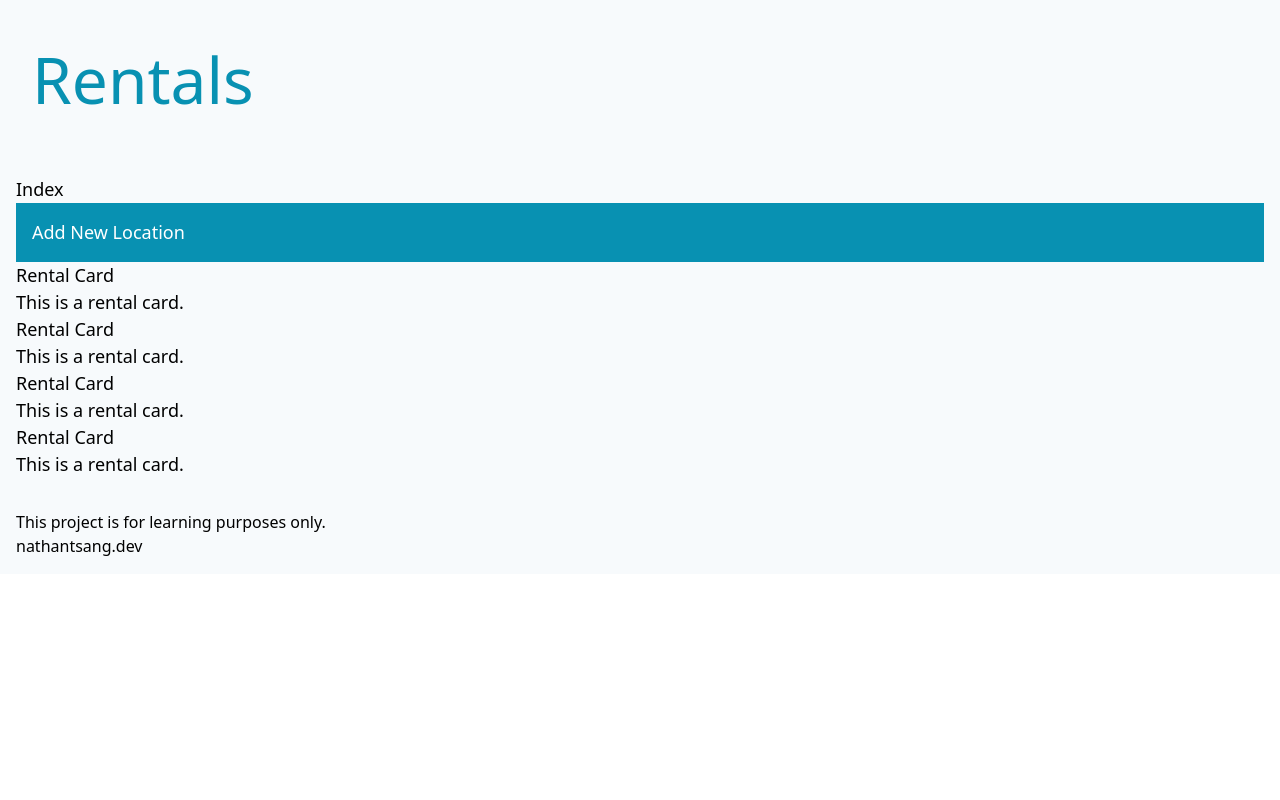
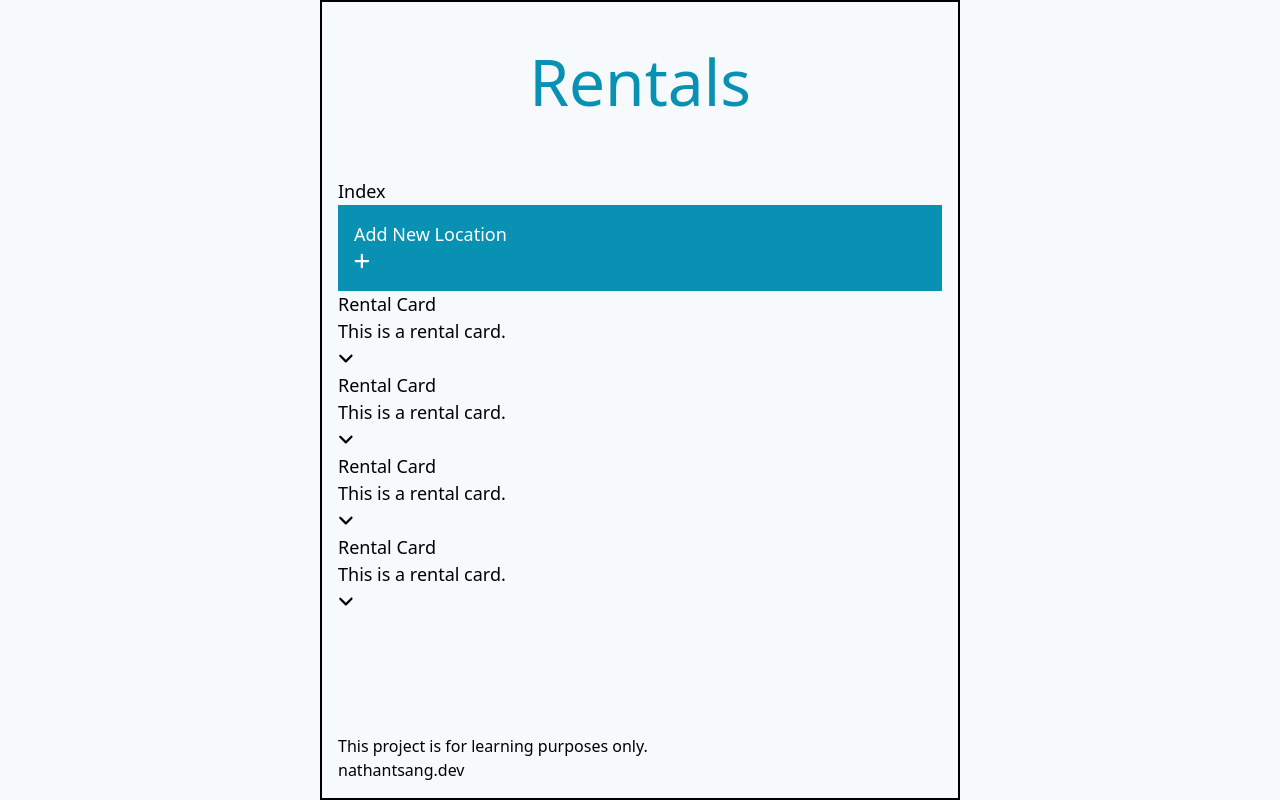
Before and after one commit to nathan-ts/rental-tracker, a Nuxt app: page / in a window 1280 px wide. Built offline with nearby package versions, Linux system fonts and the light colour scheme.

Commit message:
add tailwind styling and adjust screen layout

```diff
--- a/components/Header.vue
+++ b/components/Header.vue
@@ -1,6 +1,6 @@
 <template>
-	<div class="p-8 text-6xl text-cyan-600 bg-gray-100 ">
-		Rentals
+	<div class="flex justify-center p-8 text-6xl text-cyan-600 bg-gray-100">
+		<p>Rentals</p>
 	</div>
 </template>
 
--- a/components/NewLocation.vue
+++ b/components/NewLocation.vue
@@ -1,7 +1,7 @@
 <template>
 	<div class="p-4 bg-cyan-600 text-white">
 		<p>Add New Location</p>
-		<font-awesome-icon icon="fa-solid fa-plus" />
+		<font-awesome-icon :icon="['fas', 'plus']"/>
 	</div>
 </template>
 
--- a/components/RentalCard.vue
+++ b/components/RentalCard.vue
@@ -1,8 +1,8 @@
 <template>
 	<div>
 		<p>Rental Card</p>
-		<font-awesome-icon icon="fa-solid fa-angle-down" />
 		<p>This is a rental card.</p>
+		<font-awesome-icon :icon="['fas', 'angle-down']"/>
 	</div>
 </template>
 
--- a/components/RentalCardOpen.vue
+++ b/components/RentalCardOpen.vue
@@ -1,10 +1,26 @@
 <template>
 	<div>
-		<p>Rental Card - Open</p>
-		<font-awesome-icon icon="fa-solid fa-angle-up" />
+		<div class="card-header">
+			<div>House</div>
+			<font-awesome-icon :icon="['fas', 'angle-up']"/>
+		</div>
+		<div class="card-body">
+			<div class="name">
 
-		<font-awesome-icon icon="fa-regular fa-pen" />
-		<font-awesome-icon icon="fa-regular fa-trash-can" />
+			</div>
+		</div>
+		<div class="card-footer flex flex-row justify-between text-xs tracking-wide">
+			<div class="edit-icon flex flex-row content-center">
+				<font-awesome-icon :icon="['fas', 'pen']" class="text-xl"/>
+				<div>EDIT</div>
+			</div>
+			<div class="delete-icon flex flex-row content-center">
+				<font-awesome-icon :icon="['fas', 'trash-can']" class="text-xl"/>
+				<div>DELETE</div>
+			</div>
+		</div>
+
+
 
 	</div>
 </template>
--- a/layouts/default.vue
+++ b/layouts/default.vue
@@ -1,8 +1,10 @@
 <template>
-	<div class="layout">
-    <Header />
-    <nuxt />
-    <Footer />
+	<div class="h-screen bg-gray-100">
+		<div class="h-screen flex flex-col border-2 border-black mx-auto sm:w-1/2 md:w-96 ">
+			<Header />
+			<nuxt />
+			<Footer />
+		</div>
 	</div>
 </template>
 
```
